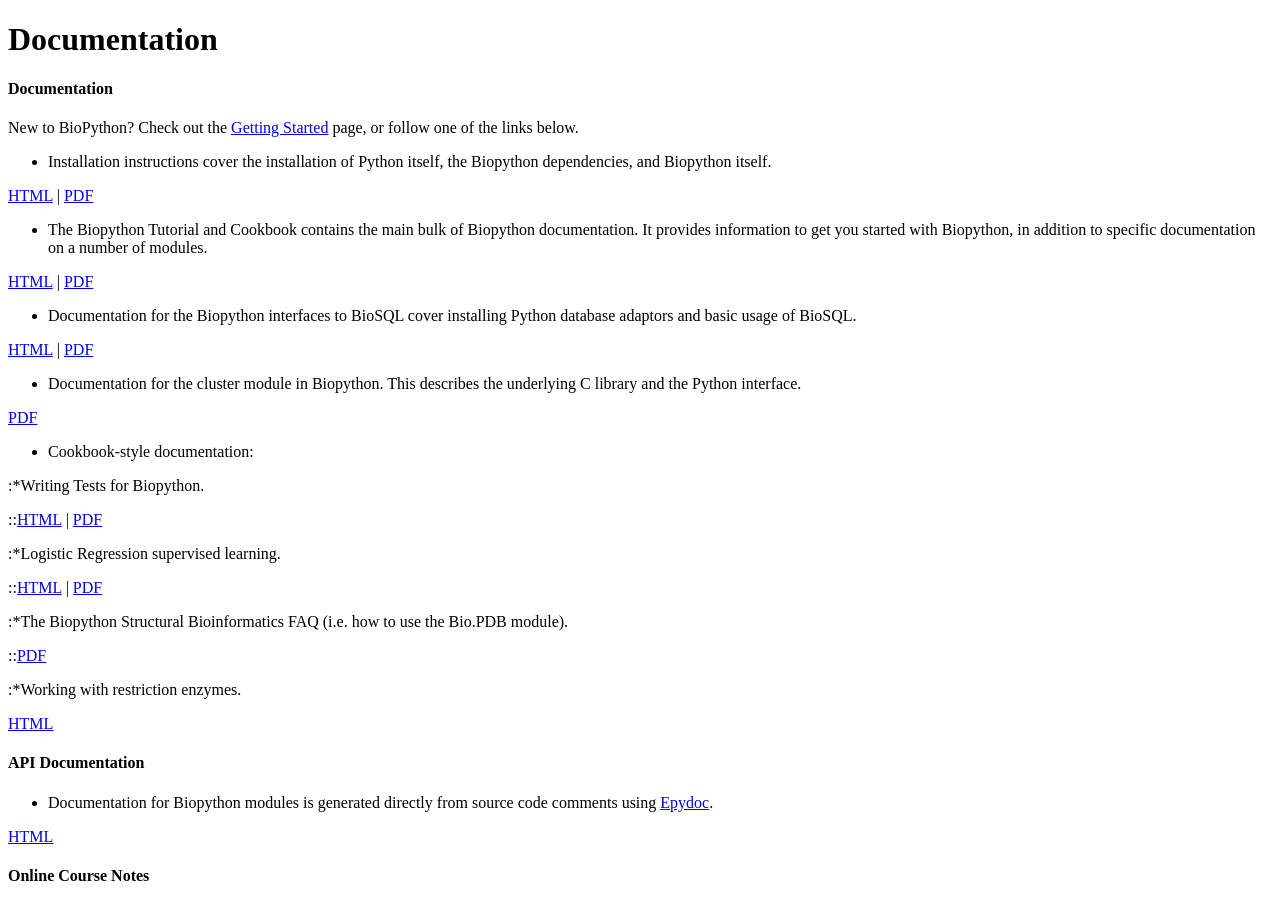
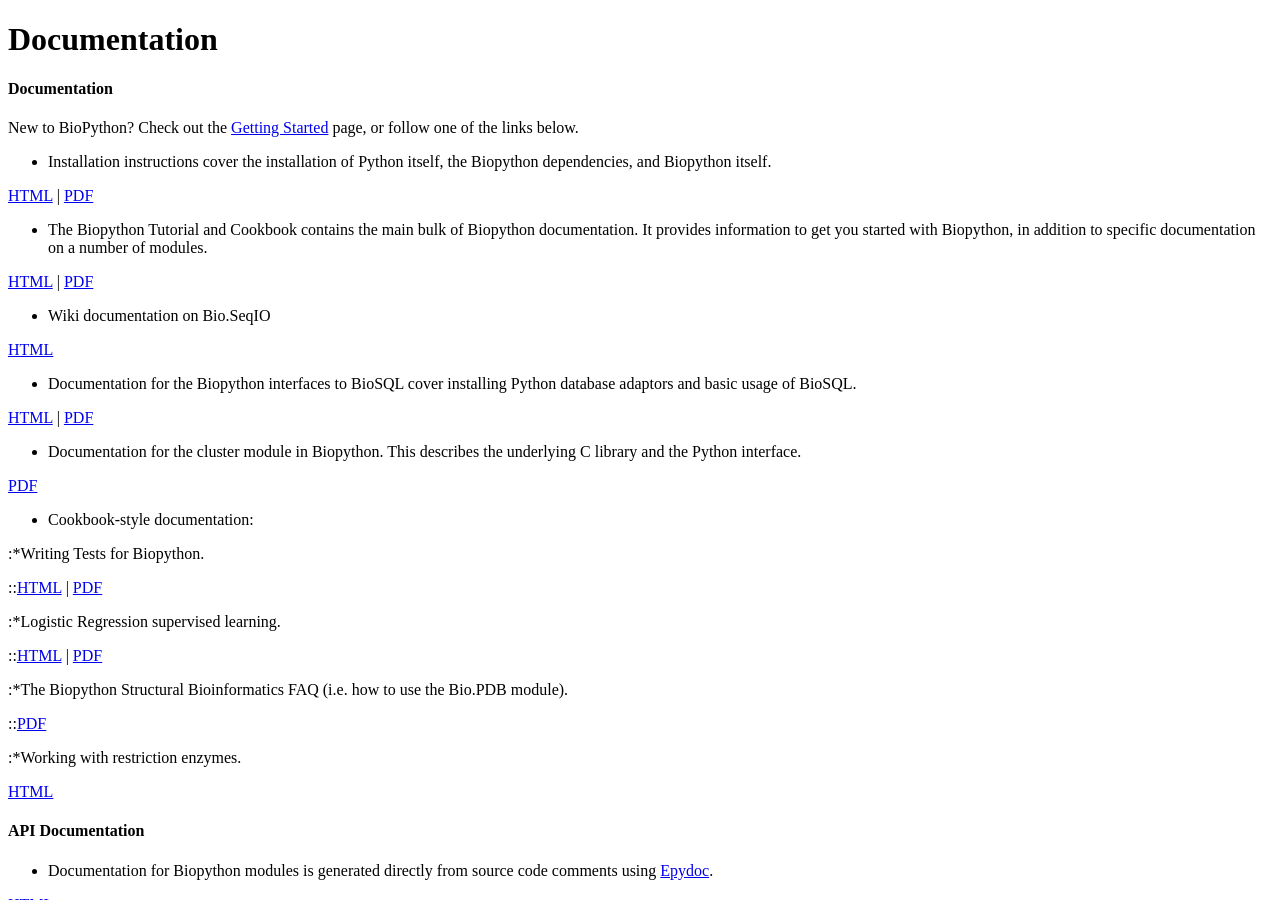
Before and after one commit to biopython/biopython.github.io, a Jekyll site: the page built from wiki/Documentation.md, in a window 1280 px wide and 900 px high. Built offline with Jekyll 4.4.1, drawn with Linux system fonts in a browser that asks for light colours.

Commit message:
Link to Bio.SeqIO wiki page

```diff
--- a/wiki/Documentation.md
+++ b/wiki/Documentation.md
@@ -25,6 +25,11 @@ below.
 
 [HTML](http://biopython.org/DIST/docs/tutorial/Tutorial.html) |
 [PDF](http://biopython.org/DIST/docs/tutorial/Tutorial.pdf)
+
+-   Wiki documentation on Bio.SeqIO
+
+
+[HTML](SeqIO "wikilink")
 
 -   Documentation for the Biopython interfaces to BioSQL cover
     installing Python database adaptors and basic usage of BioSQL.
```
Also changed, not shown: 1 other file.
